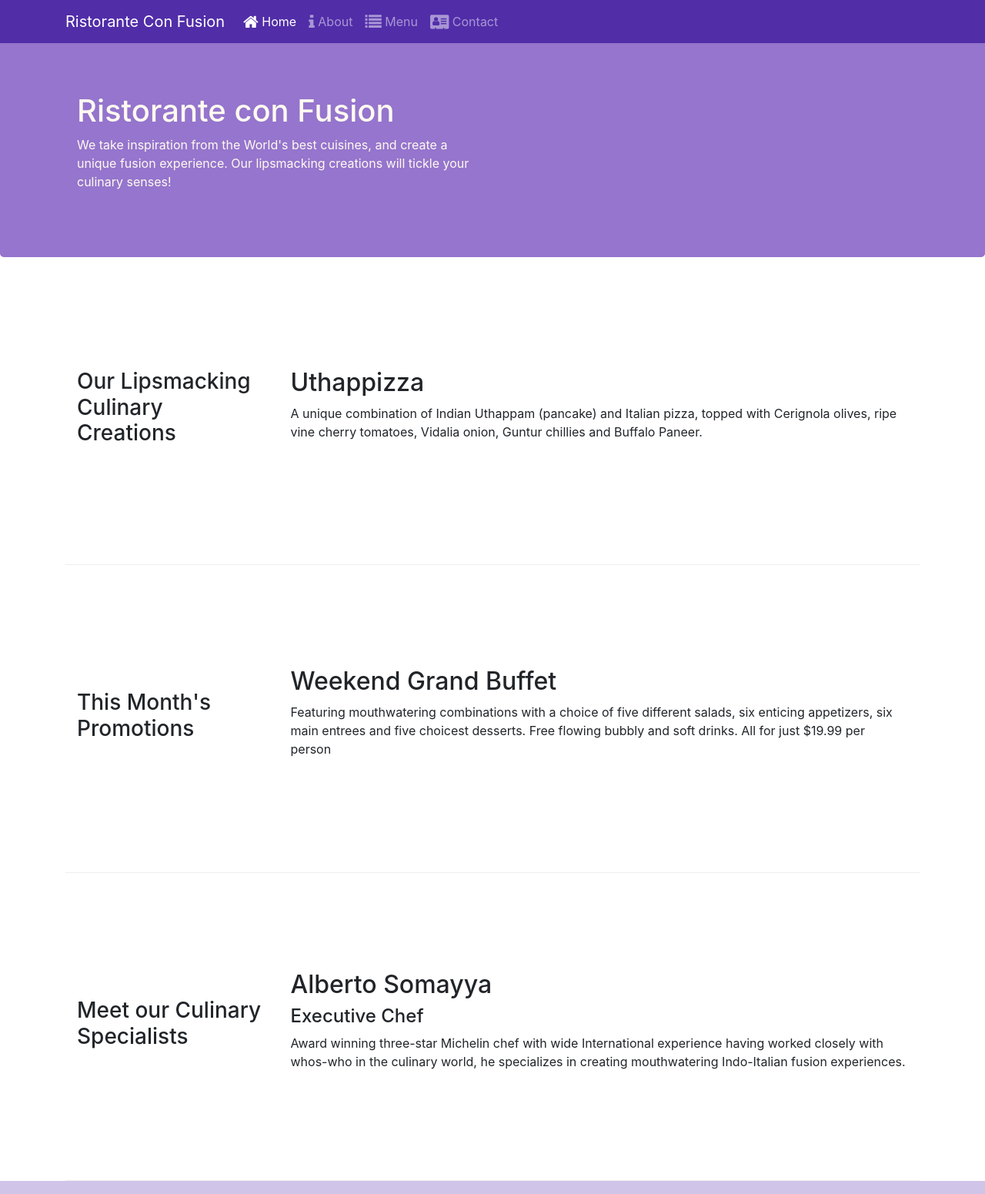
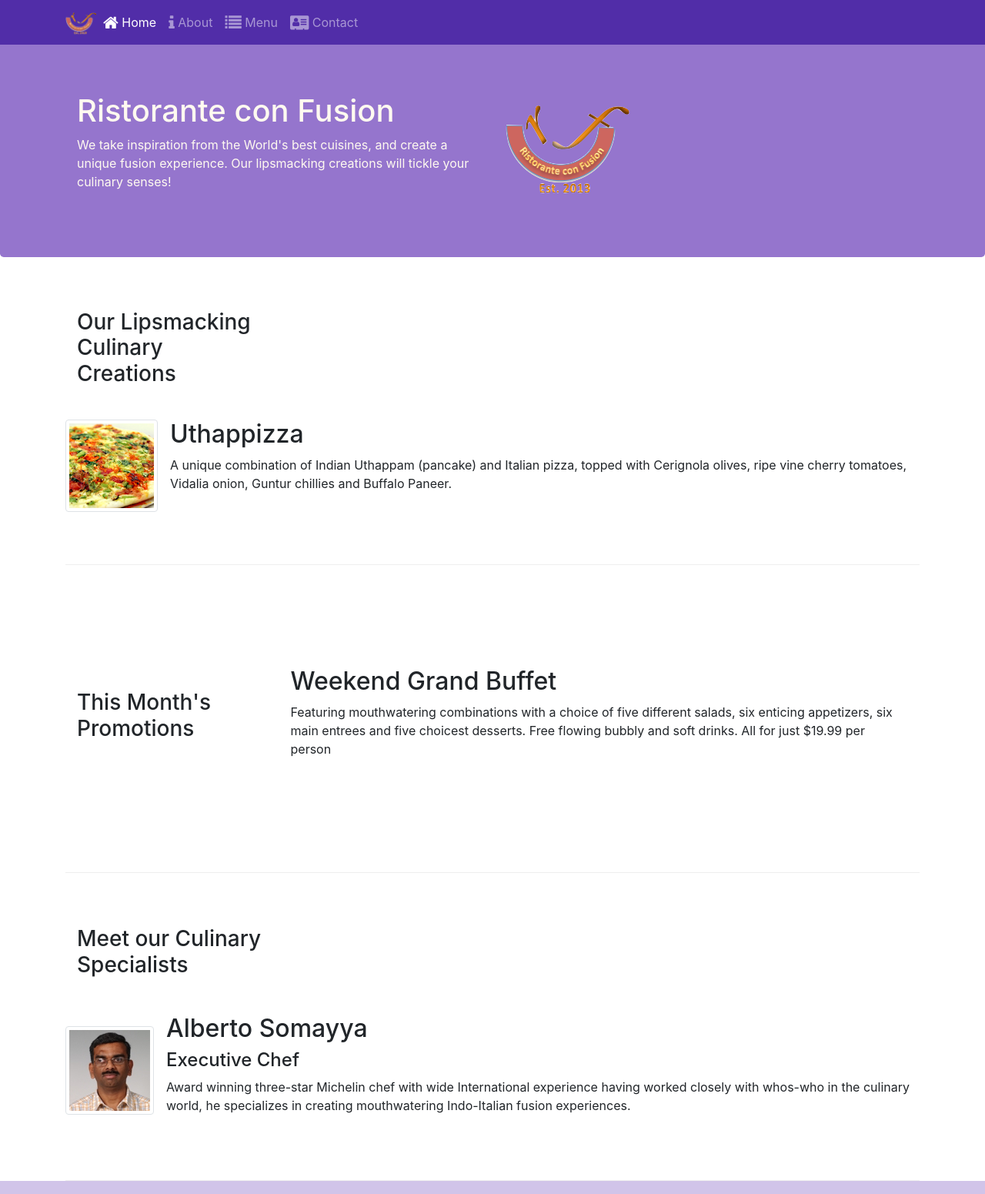
Before and after one commit to duncantalbot/bootstrap, a website: page index.html in a window 1280 px wide. Shown: the top 1551 px of the page at 77% size. Drawn offline with nearby package versions, Linux system fonts and the light colour scheme.

Commit message:
Images and Media

```diff
--- a/index.html
+++ b/index.html
@@ -21,7 +21,9 @@
             <button class="navbar-toggler" type="button" data-toggle="collapse" data-target="#Navbar">
                 <span class="navbar-toggler-icon"></span>
             </button>
-            <a class="navbar-brand" href="#">Ristorante Con Fusion</a>
+            <a class="navbar-brand mr-auto" href="#">
+                <img src="img/logo.png" height="30" width="41">
+            </a>
             <div class="collapse navbar-collapse" id="Navbar">
                 <ul class="navbar-nav mr-auto">
                     <li class="nav-item active">
@@ -52,7 +54,8 @@
                     <p>We take inspiration from the World's best cuisines, and create a unique fusion experience. Our lipsmacking
                         creations will tickle your culinary senses!</p>
                 </div>
-                <div class="col-12 col-sm">
+                <div class="col-12 col-sm align-self-center">
+                    <img src="img/logo.png" class="img-fluid">
                 </div>
             </div>
         </div>
@@ -63,10 +66,13 @@
             <div class="col-12 col-sm-4 col-md-3">
                 <h3>Our Lipsmacking Culinary Creations</h3>
             </div>
-            <div class="col col-sm col-md">
-                <h2>Uthappizza</h2>
-                <p>A unique combination of Indian Uthappam (pancake) and Italian pizza, topped with Cerignola olives, ripe vine
-                    cherry tomatoes, Vidalia onion, Guntur chillies and Buffalo Paneer.</p>
+            <div class="media">
+                <img class="d-flex mr-3 img-thumbnail align-self-center" src="img/uthappizza.png" alt="Uthappizza">
+                <div class="media-body">
+                    <h2 class="mt-0">Uthappizza</h2>
+                    <p class="d-none d-sm-block">A unique combination of Indian Uthappam (pancake) and Italian pizza, topped with Cerignola olives, ripe
+                        vine cherry tomatoes, Vidalia onion, Guntur chillies and Buffalo Paneer.</p>
+                </div>
             </div>
         </div>
 
@@ -87,11 +93,15 @@
             <div class="col-12 col-sm-4 col-md-3">
                 <h3>Meet our Culinary Specialists</h3>
             </div>
-            <div class="col col-sm col-md">
-                <h2>Alberto Somayya</h2>
-                <h4>Executive Chef</h4>
-                <p>Award winning three-star Michelin chef with wide International experience having worked closely with whos-who
-                    in the culinary world, he specializes in creating mouthwatering Indo-Italian fusion experiences. </p>
+            <div class="media">
+                <img class="d-flex mr-3 img-thumbnail align-self-center" src="img/alberto.png" alt="Alberto Somayya">
+                <div class="media-body">
+                    <h2 class="mt-0">Alberto Somayya</h2>
+                    <h4>Executive Chef</h4>
+                    <p class="d-none d-sm-block">Award winning three-star Michelin chef with wide International experience having worked closely with
+                        whos-who in the culinary world, he specializes in creating mouthwatering Indo-Italian fusion experiences.
+                    </p>
+                </div>
             </div>
         </div>
     </div>
```
Also changed, not shown: aboutus.html (+5 -2 lines), contactus.html (+6 -3 lines), img/alberto.png (added), img/buffet.png (added), img/logo.png (added), img/uthappizza.png (added), 1 other file.
